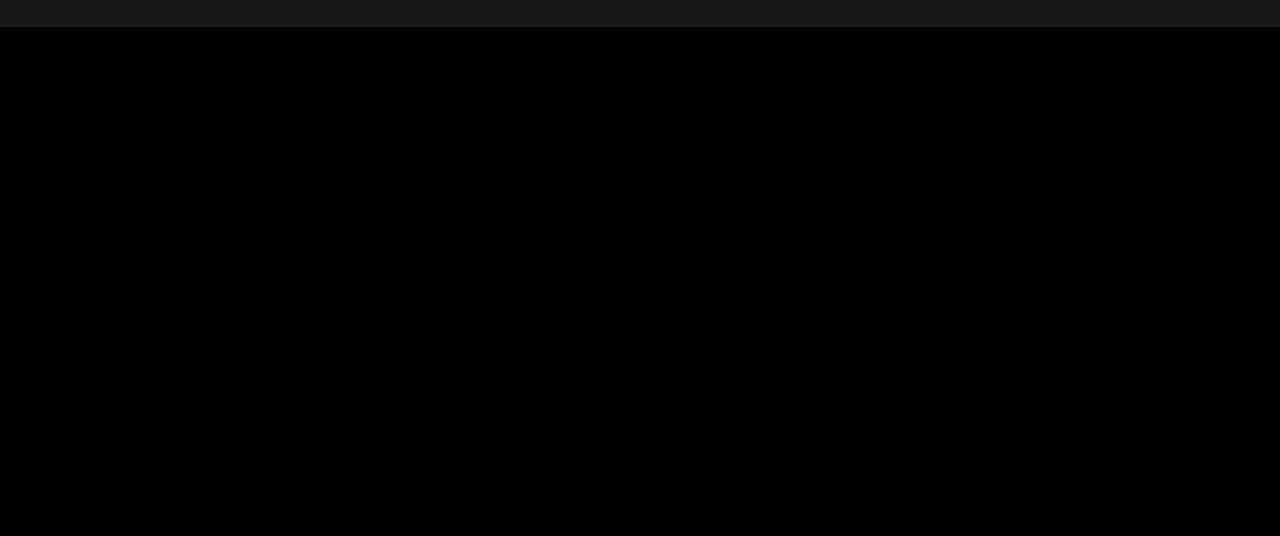
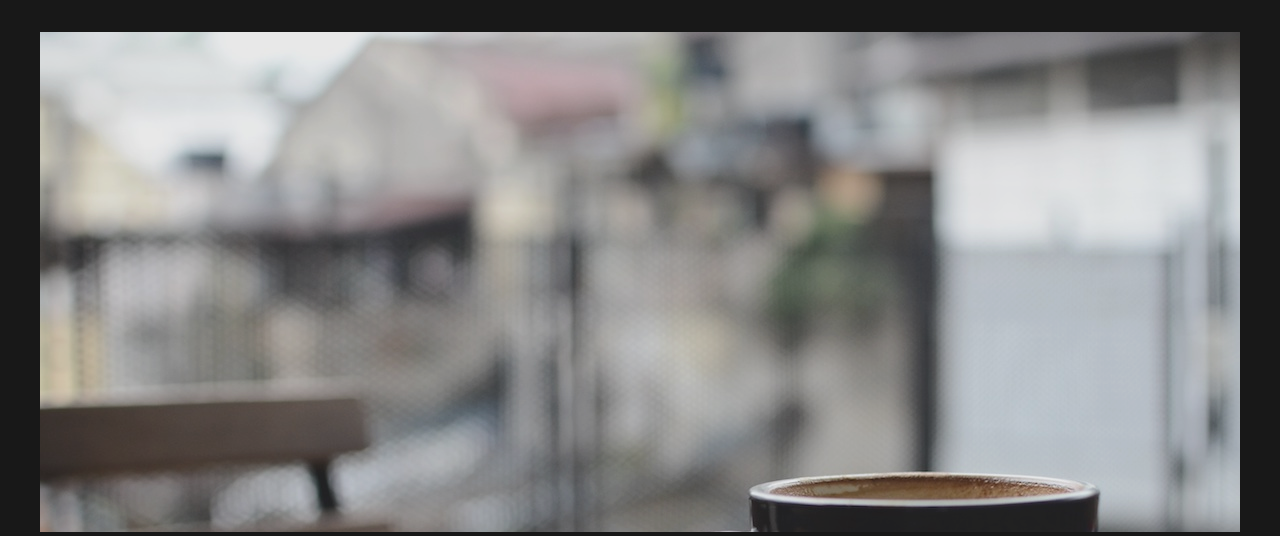
Before and after one commit to mousaayoubi/teacozy, a plain HTML site: page index.html in a window 1280 px wide. Shown: the part 1538-2074 px from the top of the page. Before the commit the page ends 1565 px from the top, so only its background shows below. Drawn offline with Linux system fonts and the light colour scheme.

Commit message:
Add locations section

```diff
--- a/index.html
+++ b/index.html
@@ -68,6 +68,7 @@
 						</div>
 					</div>
 
+
 		<!-- SPECIAL PRODUCTS SECOND SECTION -->
 
 				<div class="special-second--items">
@@ -87,6 +88,14 @@
 						</div>
 					</div>
 				</div>
+			</div>
+	</div>
+
+	<!-- LOCATIONS SECTION -->
+
+	<div class="locations">
+
+	</div>
 
 </body>
 </html>
--- a/resources/css/style.css
+++ b/resources/css/style.css
@@ -46,7 +46,7 @@ a {
 	padding: 20px;
 }
 
-/* TOP */
+/* MISSION */
 
 .mission-image {
 	display: inline-flex;
@@ -79,7 +79,7 @@ a {
 	width: 100%;
 }
 
-/* MIDDLE */
+/* SPCECIAL PRODUCTS */
 
 .special-products {
 	display: inline-flex;
@@ -243,3 +243,14 @@ a {
 	width: 300px;
 	padding-right: 100px;
 }
+
+/* LOCATIONS */
+
+.locations {
+	display: inline-flex;
+	height: 500px;
+	width: 1200px;
+	margin-top: 250px;
+	background-image: url("../images/img-locations-background.jpg");
+	background-repeat: no-repeat;
+}
```
Lines whose indentation alone changed are shown as unchanged.
